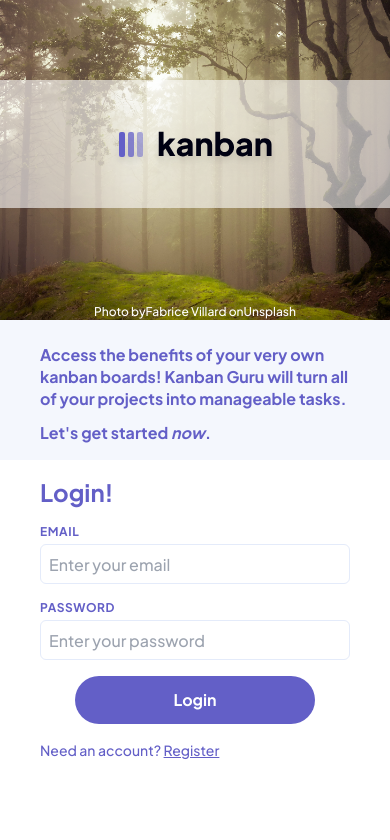
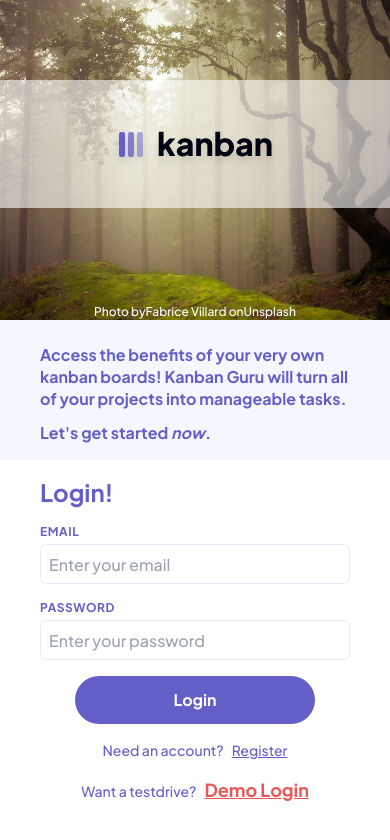
Before and after one commit to GregNicholas/FS-Kanban-Guru, a React (Vite) app in the folder frontend/: page /login in a window 390 px wide. Shown: the top 840 px of the page. Built offline with nearby package versions, Linux system fonts and the light colour scheme.

Commit message:
add a demo login, mobile sidebar fix

```diff
--- a/frontend/src/components/Auth/LoginForm.tsx
+++ b/frontend/src/components/Auth/LoginForm.tsx
@@ -91,12 +91,21 @@ const LoginForm = () => {
         <Button type="submit" text="Login" primary={true} />
       </div>
     </form>
-
-        <p className="text-main-purple mt-4 text-sm">
-            Need an account? <Link className="underline" to='/register'>
-                Register
-            </Link>
-        </p>
+    <div className="flex flex-col md:flex-row md:justify-between gap-x-2 items-center">
+      <p className="text-main-purple mt-4 text-sm inline-block">
+          Need an account?<Link className="underline ml-2" to='/register'>
+              Register
+          </Link>
+      </p>
+      <p className="text-main-purple mt-4 text-sm inline-block">
+        Want a testdrive?
+        <a className="underline font-bold text-lg ml-2 text-red cursor-pointer"
+            onClick={() => dispatch(login({email: "demo@demo.com", password: "secret"}))}
+        >
+          Demo Login
+        </a>
+      </p>
+    </div>
     </>
   )
 }
--- a/frontend/src/components/Auth/RegisterForm.tsx
+++ b/frontend/src/components/Auth/RegisterForm.tsx
@@ -5,7 +5,7 @@ import {toast} from 'react-toastify'
 import { Link } from 'react-router-dom'
 import Button from '../Button'
 import Loader from '../../components/Loader'
-import {register, reset} from '../../features/auth/authSlice'
+import { login, register, reset } from '../../features/auth/authSlice'
 import { AppDispatch } from '../../app/store'
 
 const RegisterForm = () => {
@@ -128,12 +128,21 @@ const RegisterForm = () => {
         <Button type="submit" text="Create Account" primary={true} />
       </div>
     </form>
-
-        <p className="text-main-purple mt-4 text-sm">
-            Already have an account? <Link className="underline" to='/login'>
-                Login
-            </Link>
-        </p>
+    <div className="flex flex-col md:flex-row md:justify-between gap-x-2 items-center">
+      <p className="text-main-purple mt-4 text-sm">
+          Already have an account? <Link className="underline" to='/login'>
+              Login
+          </Link>
+      </p>
+      <p className="text-main-purple mt-4 text-sm inline-block">
+        Want a testdrive?
+        <a className="underline font-bold text-lg ml-2 text-red cursor-pointer"
+            onClick={() => dispatch(login({email: "demo@demo.com", password: "secret"}))}
+        >
+          Demo Login
+        </a>
+      </p>
+    </div>
     </>
   )
 }
--- a/frontend/src/components/Sidebar/Sidebar.tsx
+++ b/frontend/src/components/Sidebar/Sidebar.tsx
@@ -33,7 +33,7 @@ const Sidebar = (
         }
 
         const mobileClass = !isMobile ? "hidden sm:flex sm:flex-col lg:w-[300px] h-screen pt-8"
-                : "absolute flex flex-col sm:hidden top-20 left-1/2 translate-x-[-50%] z-10 bg-white rounded-lg pt-4 max-h-[80%]"
+                : "absolute flex flex-col sm:hidden top-20 left-1/2 translate-x-[-50%] z-10 bg-white rounded-lg pt-4  min-h-[70%] max-h-[80%]"
 
         return (
             <section className={`${!showSidebar && "sm:hidden"} ${mobileClass} w-[261px] justify-between border-r border-l-lines dark:bg-d-gray dark:border-d-lines overflow-scroll`}>
```
